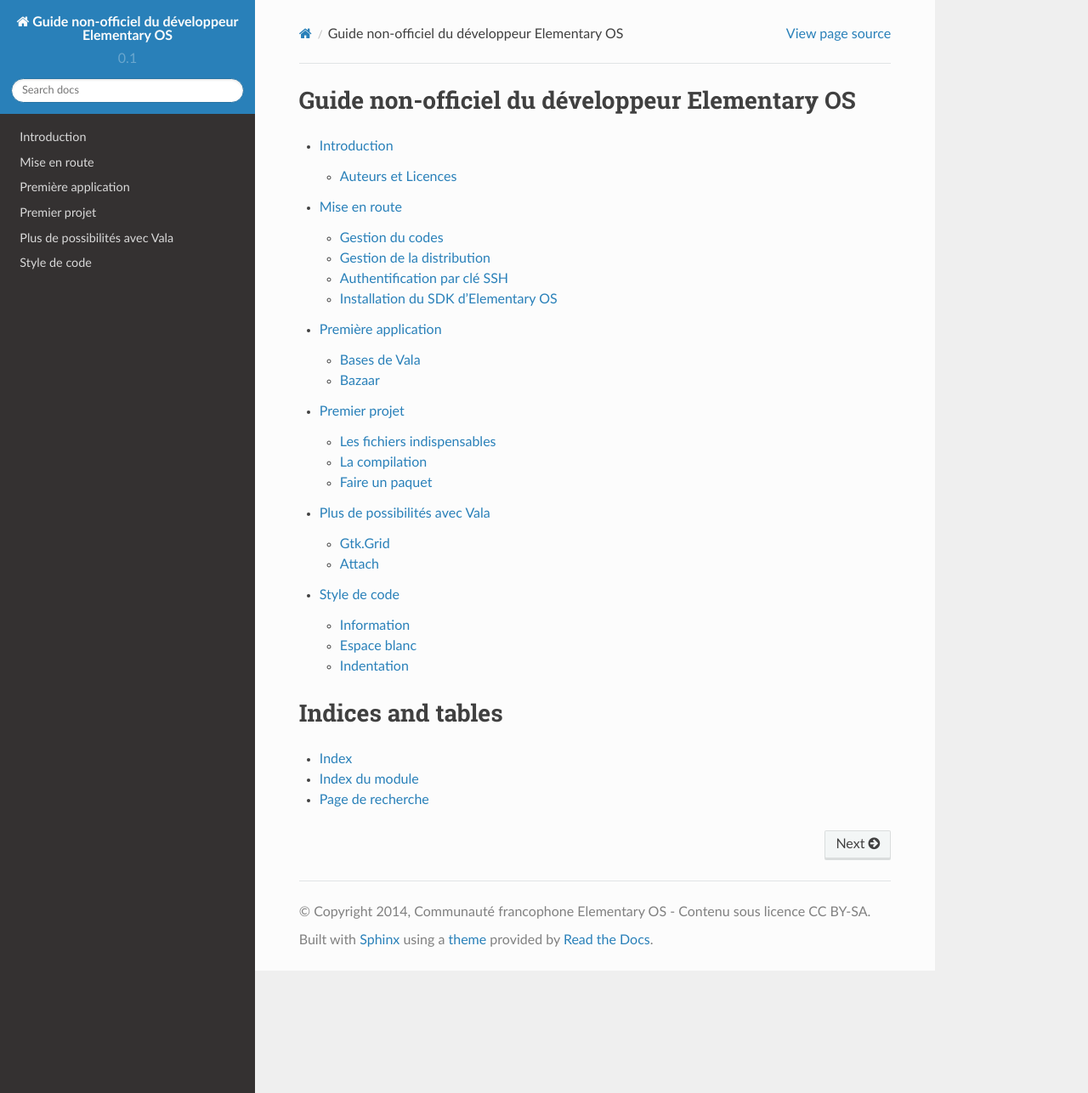
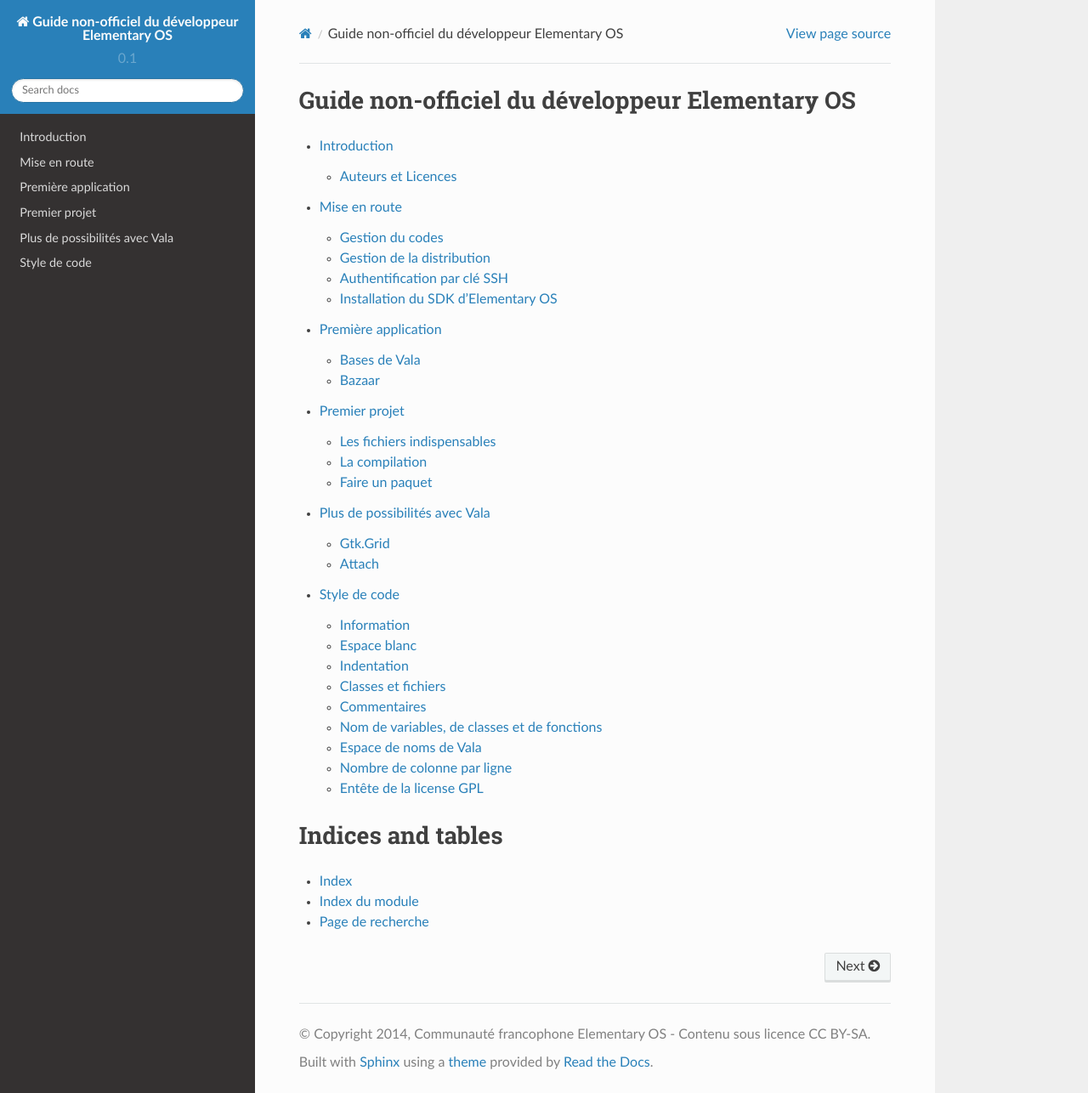
Before and after one commit to elementary-fr/elementaryos-fr-doc, a Sphinx documentation site: the page built from source/index.rst, in a window 1280 px wide and 1286 px high. Shown: the whole window at 85% size. Built offline with Sphinx 7.4.7 and the Read the Docs theme 2.0.0, drawn with Linux system fonts in a browser that asks for light colours; some of the changed lines change nothing that is shown.

Commit message:
Fin de la traduction de code-style

```diff
--- a/source/style-code.rst
+++ b/source/style-code.rst
@@ -25,7 +25,7 @@
 des applications dont ils n'ont pas l'habitude, parceque le code sera conforme
 à leur habitude. Finallement, comme le dit Guido Van Rossum [#1]_ *Le code est
 plus souvent lu qu'écrit* .
-Ainsi, em avoir un bien écrit est crucial.
+Ainsi, en avoir un bien écrit est crucial.
 
 
 
@@ -93,84 +93,127 @@
        return e;
    }
 
-On conditionals and loops, if there's only one line of code, no braces are used:
+Dans les conditions et les boucles, si il n'y a qu'une seule ligne de code, les accolades
+ne sont pas utilisées:
 
-if (my_var > 2)
-print ("hello\n");
+.. code-block:: vala
+   :linenos:
 
-Cuddled else and else if:
+   if (my_var > 2)
+       print ("hello\n");
 
-if (a == 4) {
-b = 1;
-print ("Yay");
-} else if (a == 3) {
-b = 3;
-print ("Not so good...");
-} else {
-b = 5;
-print ("Terrible!");
-}
+Pour les instructions else et else if, on utilise le style emboités.
 
-3. Classes and files
+.. code-block:: vala
+   :linenos:
 
-Only having one class per file is recommended.
+   if (a == 4) {
+       b = 1;
+       print ("Yay");
+   } else if (a == 3) {
+       b = 3;
+       print ("Not so good...");
+   } else {
+       b = 5;
+       print ("Terrible!");
+   }
 
-All files have the same name of the class in them.
+Classes et fichiers
+===================
 
-Separate code into classes for easier extensibility.
-4. Comments
+Il est recommandé de n'avoir qu'un classe par fichier.
 
+Tous les fichiers ont le nom de la classe qu'il contiennent.
+
+Le code doit être séparer en classes pour permettre une évolution
+plus facile.
+
+
+Commentaires
+============
+
+Les commentaires sont soit sur la même ligne que le code, soit
+sur une ligne à part.
+
+Les commentaires sont indentés sur le coté du code, et les commentaires
 Comments are either on the same line as the code or in a special line.
 
-Comments are indented alongside the code, and obvious comments do more harm than good.
+Comments are indented alongside the code. Les commentaires évident doivent
+être éviter. Il font plus de mal que de bien.
 
-/* User chose number five */
-if (a == 5) {
-B = 4; // Update value of b
-c = 0; // No need for c to be positive
-l = n * 2 + 4; // Clear l variable
-}
+.. code-block:: vala
+   :linenos:
 
-5. Variable names, class names, function names
+   /* User chose number five */
+   if (a == 5) {
+       B = 4;           // Update value of b
+       c = 0;           // No need for c to be positive
+       l = n * 2 + 4;   // Clear l variable
+   }
 
-my_variable = 5; // Variable names
-MyClass // Class names
-my_function_name (); // Type/Function/Method names
-MY_C // Constants are all caps with underscores
-/* For enum members, all uppercase and underscores */
-enum OperatingSystem { // An enum name is the same as ClassesNames
-UBUNTU,
-ELEMENTARY_OS,
-VERY_LONG_OS_NAME
-}
+Nom de variables, de classes et de fonctions
+============================================
 
-Also worth referring that there should be no Hungarian notation, and no mix of any kinds of notations.
-6. Vala namespaces
+.. code-block:: vala
+   :linenos:
 
-Referring to GLib is not necessary. If you want to print something:
+   my_variable = 5;      // Variable names
+   MyClass               // Class names
+   my_function_name ();  // Type/Function/Method names
+   MY_C       // Constants are all caps with underscores
 
-GLib.print ("Hello World");
-print ("Hello World");
+   /* For enum members, all uppercase and underscores */
+   enum OperatingSystem { // An enum name is the same as ClassesNames
+       UBUNTU,
+       ELEMENTARY_OS,
+       VERY_LONG_OS_NAME
+   }
 
-Opt for the second one, it's much cleaner.
-7. Columns per line
+Il faut également convenir, qu'il n'y as pas d'utilisation de la notation Hongroise [#4]_ , ni de mélange
+entre plusieurs sorte de notation.
 
-Ideally, lines should have no more than 80 characters per line, because this is the default terminal size. However, as an exception, more characters could be added, because most people have wide-enough monitors nowadays. The hard limit is 120 characters.
-8. GPL Header
+Espace de noms de Vala
+======================
 
-/***
-Copyright (C) 2011-2012 Application Name Developers
-This program is free software: you can redistribute it and/or modify it
-under the terms of the GNU Lesser General Public License version 3, as published
-by the Free Software Foundation.
-This program is distributed in the hope that it will be useful, but
-WITHOUT ANY WARRANTY; without even the implied warranties of
-MERCHANTABILITY, SATISFACTORY QUALITY, or FITNESS FOR A PARTICULAR
-PURPOSE. See the GNU General Public License for more details.
-You should have received a copy of the GNU General Public License along
-with this program. If not, see
-***/
+Se référer à la GLib n'est pas nécessaire. Si vous voulez afficher quelque chose:
+
+.. code-block:: vala
+   :linenos:
+
+    GLib.print ("Hello World");
+    print ("Hello World");
+
+Choisissez la deuxième méthode, elle est plus propre.
+
+Nombre de colonne par ligne
+===========================
+
+Idéalement, il ne devrait pas y avoir plus de 80 caractères par lignes, car c'est la taille
+par défaut du terminal. Cependant, exceptionnellement, plus de caractère peuvent être ajouter,
+parce que les gens ont aujourd'hui des écrans suffisament large.
+
+La limite maximale est de 120 caractère.
+
+Entête de la license GPL
+========================
+
+.. code-block:: vala
+   :linenos:
+
+   /***
+     Copyright (C) 2011-2012 Application Name Developers
+     This program is free software: you can redistribute it and/or modify it
+     under the terms of the GNU Lesser General Public License version 3, as published
+     by the Free Software Foundation.
+     This program is distributed in the hope that it will be useful, but
+     WITHOUT ANY WARRANTY; without even the implied warranties of
+     MERCHANTABILITY, SATISFACTORY QUALITY, or FITNESS FOR A PARTICULAR
+     PURPOSE. See the GNU General Public License for more details.
+     You should have received a copy of the GNU General Public License along
+     with this program. If not, see
+   ***/
 
 .. [#1] Créateur du language python (ndt)
 .. [#2] Dans sa version anglaise (ndt)
 .. [#3] One True Brace Style
+.. [#4] Voire http://fr.wikipedia.org/wiki/Notation_hongroise (ndt)
```
